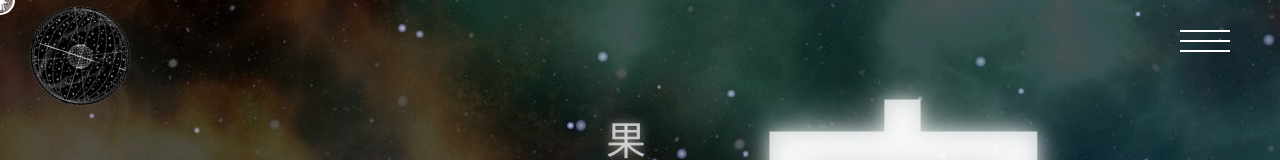
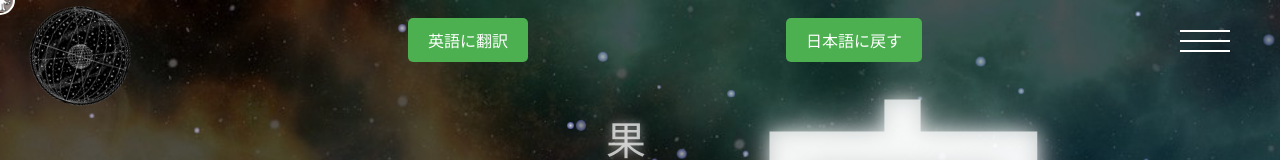
Before and after one commit to chibikoara/original-web-site, a plain HTML site: page index.html in a window 1280 px wide. Shown: the top 160 px of the page. Drawn offline with nearby package versions, Linux system fonts and the light colour scheme.

Commit message:
trans_teset

```diff
--- a/assets/css/home.css
+++ b/assets/css/home.css
@@ -150,6 +150,18 @@ html {
   }
 }
 
+.translate-btn {
+  padding: 10px 20px;
+  font-size: 16px;
+  background-color: #4CAF50;
+  color: white;
+  border: none;
+  border-radius: 5px;
+  cursor: pointer;
+}
+.translate-btn:hover {
+  background-color: #45a049;
+}
 
 .hamburger {
   width: 50px;
--- a/index.html
+++ b/index.html
@@ -30,6 +30,44 @@
               ><img src="./assets/img/space.jpg" alt=""
             /></a>
           </h1>
+          <!-- 翻訳ボタン -->
+          <button class="translate-btn" onclick="translatePage('en')">
+            英語に翻訳
+          </button>
+          <button class="translate-btn" onclick="translatePage('ja')">
+            日本語に戻す
+          </button>
+
+          <div id="google_translate_element" style="display: none"></div>
+
+          <script type="text/javascript">
+            // Google翻訳ウィジェットの初期化
+            function googleTranslateElementInit() {
+              new google.translate.TranslateElement(
+                { pageLanguage: 'ja', includedLanguages: 'en,ja', layout: google.translate.TranslateElement.InlineLayout.SIMPLE },
+                'google_translate_element'
+              );
+            }
+
+            // 翻訳ボタンの動作
+            function translatePage(lang) {
+              const checkFrame = setInterval(() => {
+                const frame = document.querySelector('iframe.goog-te-menu-frame');
+                if (frame) {
+                  clearInterval(checkFrame); // フレームが読み込まれたら停止
+                  const buttons = frame.contentDocument.querySelectorAll('.goog-te-menu2-item span.text');
+                  buttons.forEach(button => {
+                    if (button.innerText === lang) {
+                      button.click();
+                    }
+                  });
+                }
+              }, 500); // 0.5秒ごとに確認
+            }
+          </script>          <script
+            type="text/javascript"
+            src="//translate.google.com/translate_a/element.js?cb=googleTranslateElementInit"
+          ></script>
           <button type="button" class="hamburger">
             <span></span>
           </button>
```
